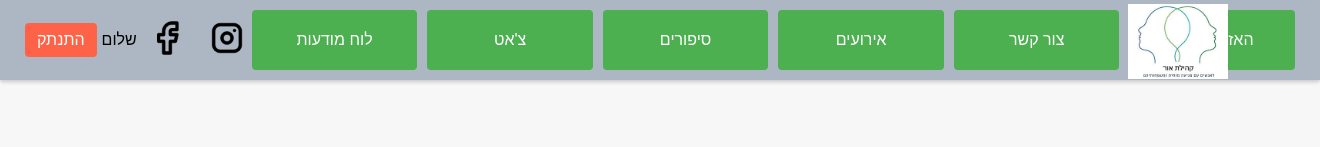
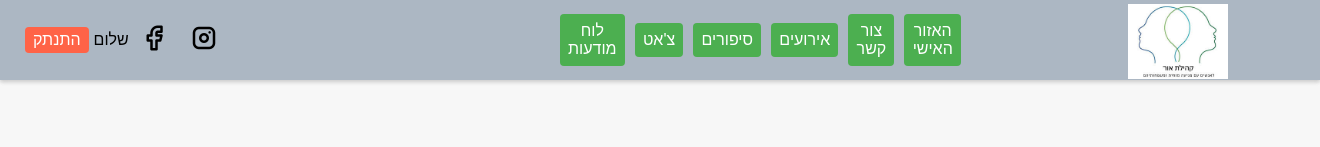
Before and after one commit to TzlilMa/Or-community-association, a React (Create React App) app in the folder my-app/: page /homepage in a window 1280 px wide. Shown: the top 147 px of the page, 1320 px wide, since content can reach past the window. Built offline with nearby package versions, Linux system fonts and the light colour scheme; no server answers; sample sign-in values are in the browser's storage; grey boxes are pictures that could not be loaded.

Commit message:
update header css

```diff
--- a/my-app/src/styles/Header.css
+++ b/my-app/src/styles/Header.css
@@ -1,7 +1,5 @@
-/* Header.css */
-
 .header {
-  position: fixed;
+  position: absolute; /* Change position to absolute */
   top: 0;
   left: 0;
   width: 100%; /* Ensure the header covers the entire width of the viewport */
@@ -36,14 +34,14 @@
 }
 
 .social-logo {
-  width: 40px; /* Adjust the size as needed */
-  height: 40px; /* Adjust the size as needed */
+  width: 30px; /* Adjust the size as needed */
+  height: 30px; /* Adjust the size as needed */
 }
 
 .center-section {
-  flex: 1; /* Take up remaining space */
   display: flex;
-  justify-content: center; /* Center the buttons */
+  align-items: center;
+  justify-content: flex-start; /* Align buttons to the left */
 }
 
 .left-section {
@@ -59,17 +57,31 @@
   /* Add styles for the exit button */
   background-color: #ff6347; /* Red color */
   color: #fff; /* White text color */
-  padding: 8px 12px;
+  padding: 4px 8px; /* Smaller padding */
   border: none;
   border-radius: 4px;
   cursor: pointer;
   transition: background-color 0.3s ease;
 }
 
-#exit:hover {
-  background-color: #e74c3c; /* Darker red on hover */
+button:hover {
+  background-color: #e0e0e0; /* Slightly darker grey on hover */
+  color: #000; /* Darker text color on hover */
 }
 
 button {
   margin: 0 5px; /* Add margin to buttons */
+  padding: 4px 8px; /* Use slightly larger padding */
+  font-size: 0.8em; /* Adjust font size for a slightly larger look */
+  border-radius: 4px; /* Keep border-radius for rounded corners */
+  border: 1px solid #ccc; /* Add a border for better visual separation */
+  background-color: #f5f5f5; /* Light grey background */
+  color: #333; /* Dark text color */
+  cursor: pointer;
+  transition: background-color 0.3s ease, color 0.3s ease;
 }
+
+button:hover {
+  background-color: #e0e0e0; /* Slightly darker grey on hover */
+  color: #000; /* Darker text color on hover */
+}
```
